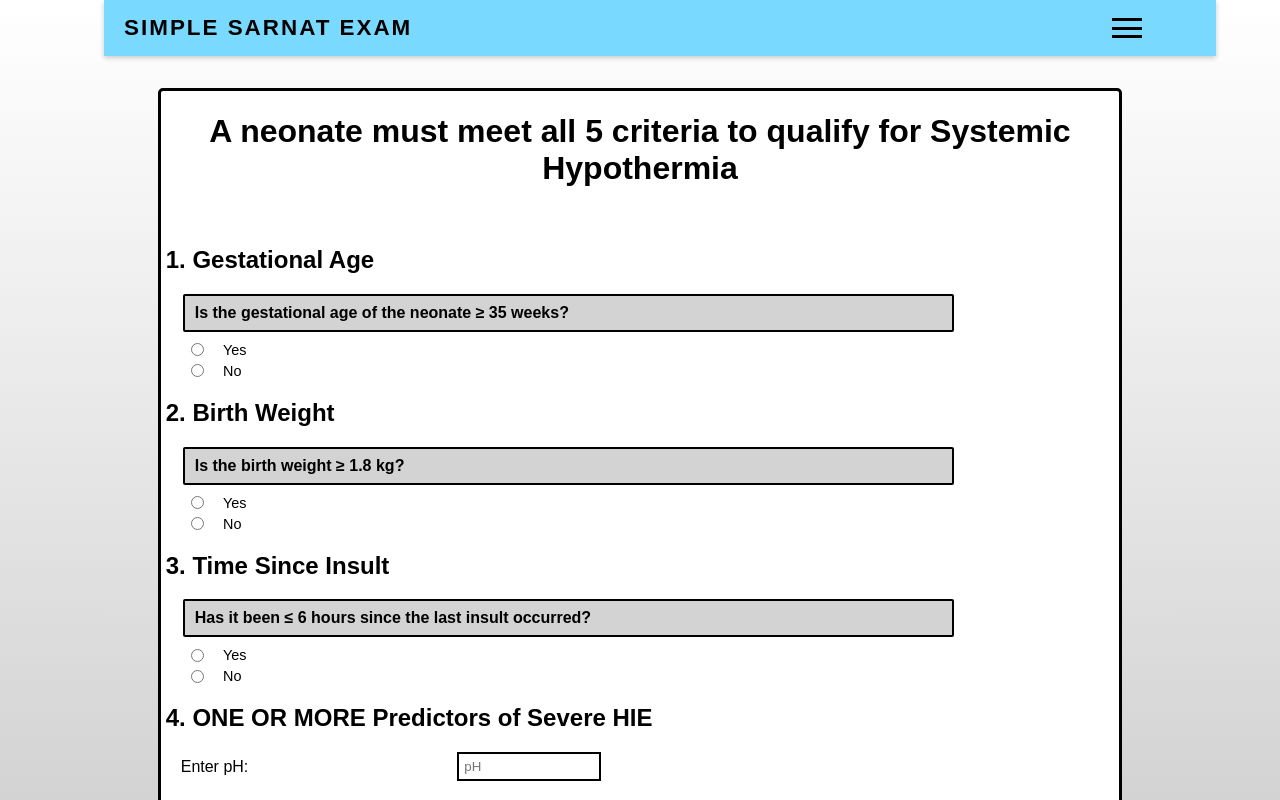
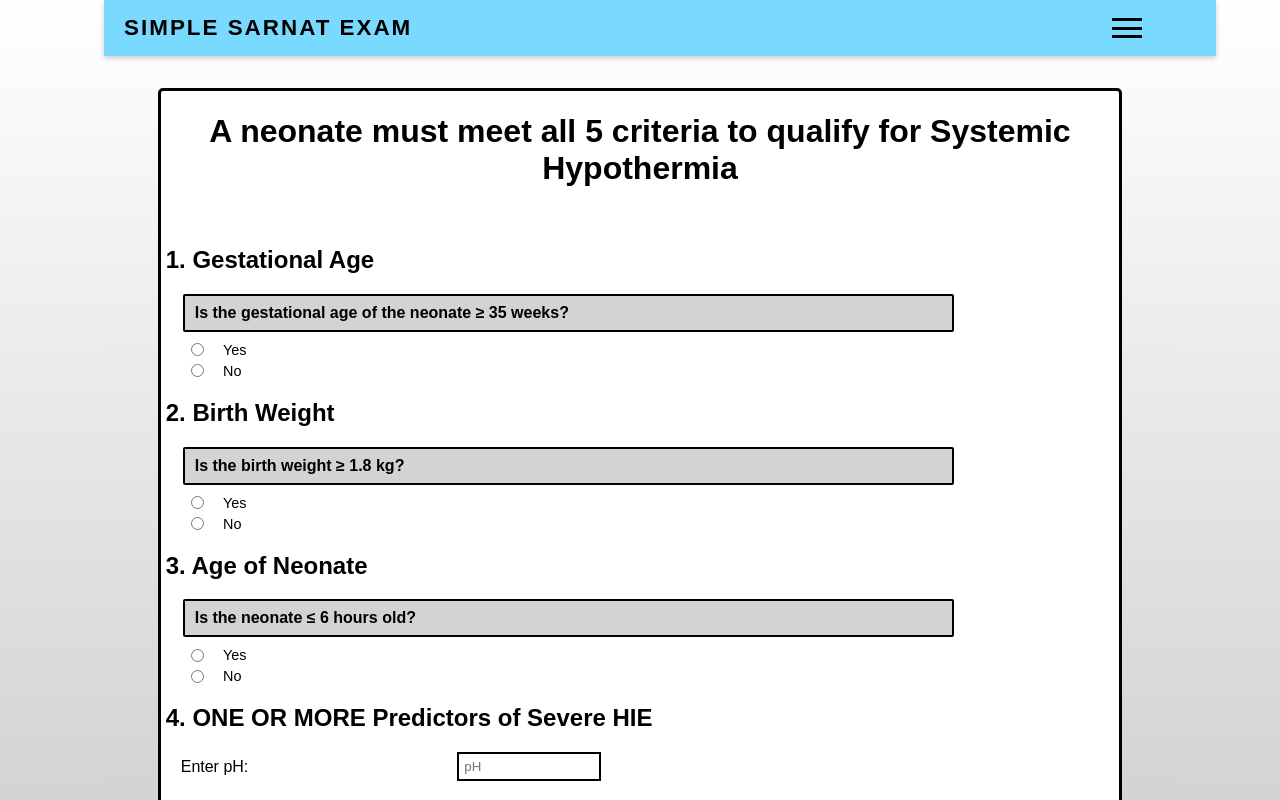
Before and after one commit to alexmerlo23/NeoCare, a React (Vite) app in the folder frontend/: page / in a window 1280 px wide. Shown: the top 800 px of the page. Built offline with nearby package versions, Linux system fonts and the light colour scheme; a web font is replaced by a local one.

Commit message:
Fixed Typo

```diff
--- a/frontend/src/pages/RightBranch/RightBranch.jsx
+++ b/frontend/src/pages/RightBranch/RightBranch.jsx
@@ -295,8 +295,8 @@ export default function RightBranch() {
                 <h2>2. Birth Weight</h2>
                 {renderRadioGroup("birth_weight", "Is the birth weight ≥ 1.8 kg?", ["Yes", "No"])}
 
-                <h2>3. Time Since Insult</h2>
-                {renderRadioGroup("time_since_insult", "Has it been ≤ 6 hours since the last insult occurred?", ["Yes", "No"])}
+                <h2>3. Age of Neonate</h2>
+                {renderRadioGroup("neonate_age", "Is the neonate ≤ 6 hours old?", ["Yes", "No"])}
 
                 <h2>4. ONE OR MORE Predictors of Severe HIE</h2>
                 <div className="input-group">
```
